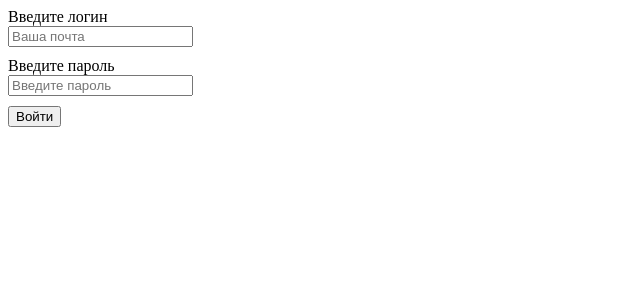
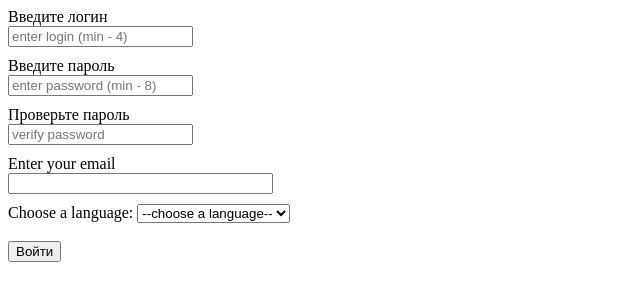
Before and after one commit to SiSOustE/mar-16-1629, a plain HTML site: page index.html in a window 1280 px wide. Shown: the whole page, without its empty margins (0-640 px from the left). Drawn offline with Linux system fonts and the light colour scheme.

Commit message:
Макет формы регистрации на сайт — логин, почта, пароль, повтор пароля, выбор языка. Элементы валидации. (мар-21-1641).

```diff
--- a/index.html
+++ b/index.html
@@ -18,27 +18,47 @@
 <body>
   <form metod='post' action="/login">
 
-    <!-- Логин -->
+    <!-- login -->
     <label>
       <span>Введите логин</span>
       <input
-        type="email"
+        type="text"
         name="login"
-        placeholder="Ваша почта"
-        minlength="5"
+        placeholder="enter login (min - 4)"
+        minlength="2"
+        required
       />
     </label>
-
-    <!-- Логин -->
+    <!-- password -->
     <label>
       <span>Введите пароль</span>
       <input
       type="password"
       name="password"
-      placeholder="Введите пароль"
+      placeholder="enter password (min - 8)"
+      required
       />
     </label>
+    <!--verify password -->
+    <label>
+      <span>Проверьте пароль</span>
+      <input type="password" name="password" placeholder="verify password" required
+      />
+    </label>
+    <!-- e-mail -->
+    <label for="email">Enter your email
+      <input type="email" id="email" size="30" required />
+    </label>
 
+    <!-- language -->
+  <label for="lang">Choose a language:
+  <select name="language" id="lang">
+    <option value="">--choose a language--</option>
+      <option value="ru">Ru</option> <option value="en-us">En-US</option> <option value="en-gb">En-GB</option> <option value="de">De</option> <option value="fr">Fr</option> <option value="es">Es</option>
+  </select>
+  </label>
+  <br>
+  <br>
     <button type="submit">
       Войти
     </button>
--- /dev/null
+++ b/index.js
@@ -0,0 +1,3 @@
+/*document.querySelector();
+console.log();
+xp.addEventListener('click', click);
```
Also changed, not shown: styles.css (added).
